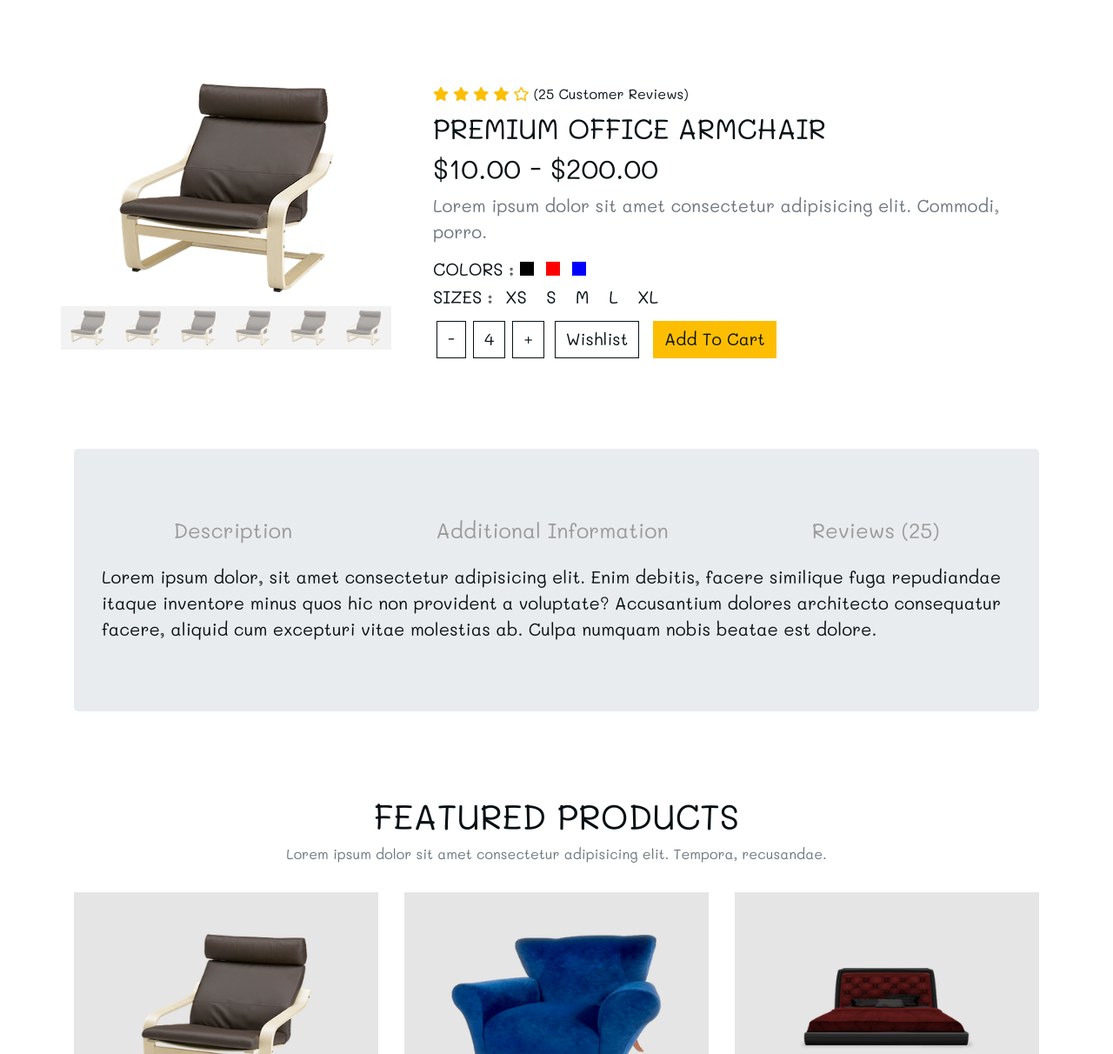
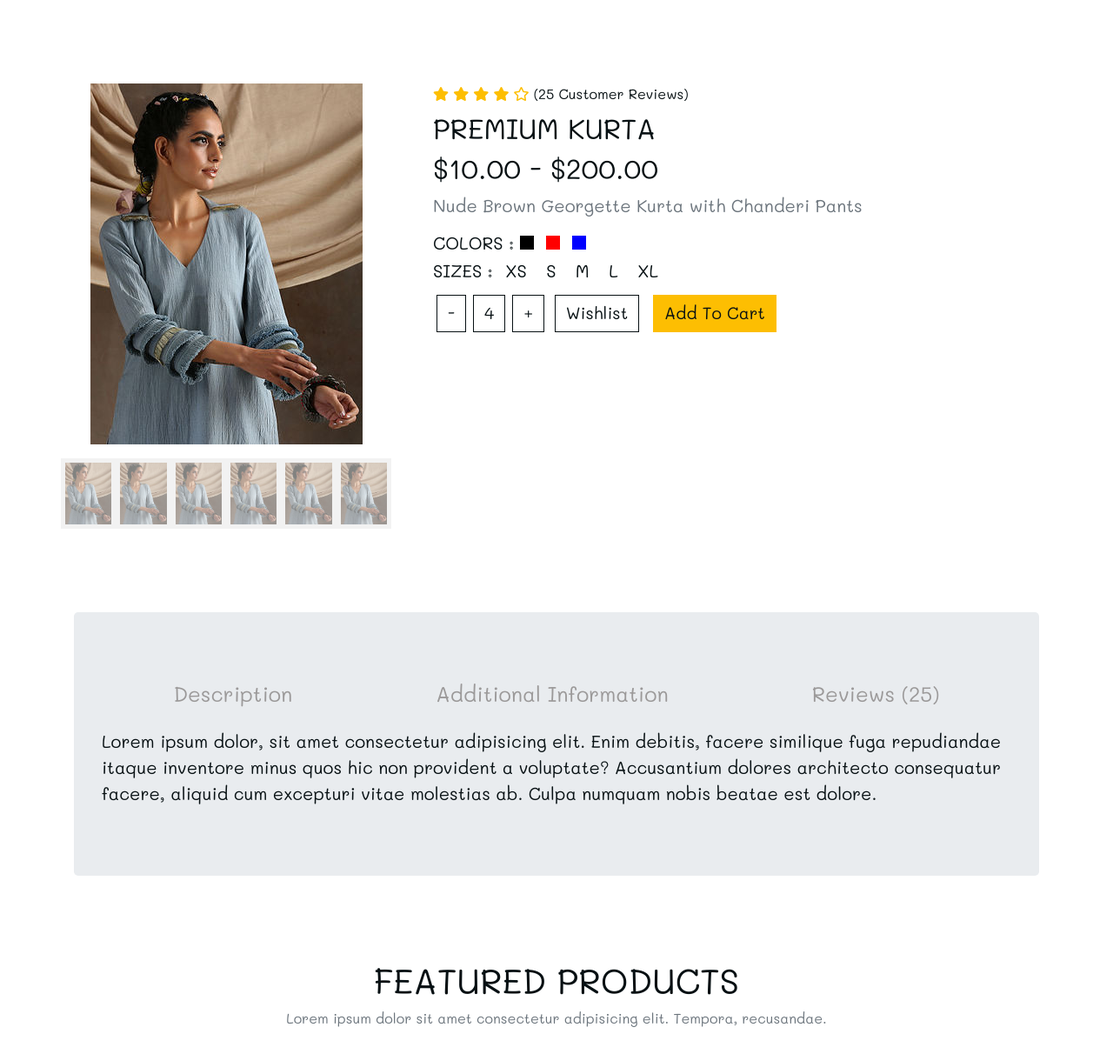
Before and after one commit to thepuzzletechie/clothecommerce, a plain HTML site: page singleproduct.html in a window 1280 px wide. Shown: the part 581-1793 px from the top of the page at 87% size. Drawn offline with Linux system fonts and the light colour scheme; a web font is replaced by a local one.

Commit message:
my last commit

```diff
--- a/singleproduct.html
+++ b/singleproduct.html
@@ -79,7 +79,7 @@
       >
         <div>
           <h1 class="text-capitalize text-yellow text-slanted display-4">
-            comfy sloth
+            Premius Clothes
           </h1>
           <h1 class="text-capitalize font-weight-bold display-4">
             single product
@@ -95,7 +95,7 @@
           <div class="col-10 mx-auto col-lg-4 text-center my-5">
             <div class="single-product-img-container">
               <img
-                src="img/img-products/product-1.png"
+                src="img/clothes/kurta.jpg"
                 class="img-fluid"
                 alt=""
               />
@@ -104,7 +104,7 @@
               <!-- single photo -->
               <div class="col-2 col-sm-2 single-product-photo p-1">
                 <img
-                  src="img/img-products/product-1.png"
+                src="img/clothes/kurta.jpg"
                   class="img-fluid"
                   alt=""
                 />
@@ -113,7 +113,8 @@
               <!-- single photo -->
               <div class="col-2 col-sm-2 single-product-photo p-1">
                 <img
-                  src="img/img-products/product-1.png"
+                src="img/clothes/kurta.jpg"
+
                   class="img-fluid"
                   alt=""
                 />
@@ -122,7 +123,8 @@
               <!-- single photo -->
               <div class="col-2 col-sm-2 single-product-photo p-1">
                 <img
-                  src="img/img-products/product-1.png"
+                src="img/clothes/kurta.jpg"
+
                   class="img-fluid"
                   alt=""
                 />
@@ -131,7 +133,8 @@
               <!-- single photo -->
               <div class="col-2 col-sm-2 single-product-photo p-1">
                 <img
-                  src="img/img-products/product-1.png"
+                src="img/clothes/kurta.jpg"
+
                   class="img-fluid"
                   alt=""
                 />
@@ -140,7 +143,8 @@
               <!-- single photo -->
               <div class="col-2 col-sm-2 single-product-photo p-1">
                 <img
-                  src="img/img-products/product-1.png"
+                src="img/clothes/kurta.jpg"
+
                   class="img-fluid"
                   alt=""
                 />
@@ -149,7 +153,8 @@
               <!-- single photo -->
               <div class="col-2 col-sm-2 single-product-photo p-1">
                 <img
-                  src="img/img-products/product-1.png"
+                src="img/clothes/kurta.jpg"
+
                   class="img-fluid"
                   alt=""
                 />
@@ -169,11 +174,10 @@
               <span class="text-capitalize">(25 customer reviews)</span>
             </div>
             <!-- end of ratings -->
-            <h2 class="text-uppercase my-2">premium office armchair</h2>
+            <h2 class="text-uppercase my-2">premium kURTA</h2>
             <h2>$10.00 - $200.00</h2>
             <p class="lead text-muted">
-              Lorem ipsum dolor sit amet consectetur adipisicing elit. Commodi,
-              porro.
+              Nude Brown Georgette Kurta with Chanderi Pants
             </p>
             <!-- colors -->
             <h5 class="text-uppercase">
@@ -263,7 +267,7 @@
           <div class="col-10 mx-auto col-md-6 col-lg-4">
             <div class="featured-container p-5">
               <img
-                src="img/img-products/product-1.png"
+                src="img/clothes/f1.jpg"
                 class="img-fluid"
                 alt="product"
               />
@@ -289,7 +293,7 @@
           <div class="col-10 mx-auto col-md-6 col-lg-4">
             <div class="featured-container p-5">
               <img
-                src="img/img-products/product-2.png"
+                src="img/clothes/f2.jpg"
                 class="img-fluid"
                 alt="product"
               />
@@ -315,7 +319,7 @@
           <div class="col-10 mx-auto col-md-6 col-lg-4">
             <div class="featured-container p-5">
               <img
-                src="img/img-products/product-3.png"
+                src="img/clothes/f3.jpg"
                 class="img-fluid"
                 alt="product"
               />
@@ -341,7 +345,7 @@
           <div class="col-10 mx-auto col-md-6 col-lg-4">
             <div class="featured-container p-5">
               <img
-                src="img/img-products/product-4.png"
+                src="img/clothes/f4.jpg"
                 class="img-fluid"
                 alt="product"
               />
@@ -367,7 +371,7 @@
           <div class="col-10 mx-auto col-md-6 col-lg-4">
             <div class="featured-container p-5">
               <img
-                src="img/img-products/product-5.png"
+                src="img/clothes/f5.jpg"
                 class="img-fluid"
                 alt="product"
               />
@@ -393,7 +397,7 @@
           <div class="col-10 mx-auto col-md-6 col-lg-4">
             <div class="featured-container p-5">
               <img
-                src="img/img-products/product-6.png"
+                src="img/clothes/f6.jpg"
                 class="img-fluid"
                 alt="product"
               />
```
